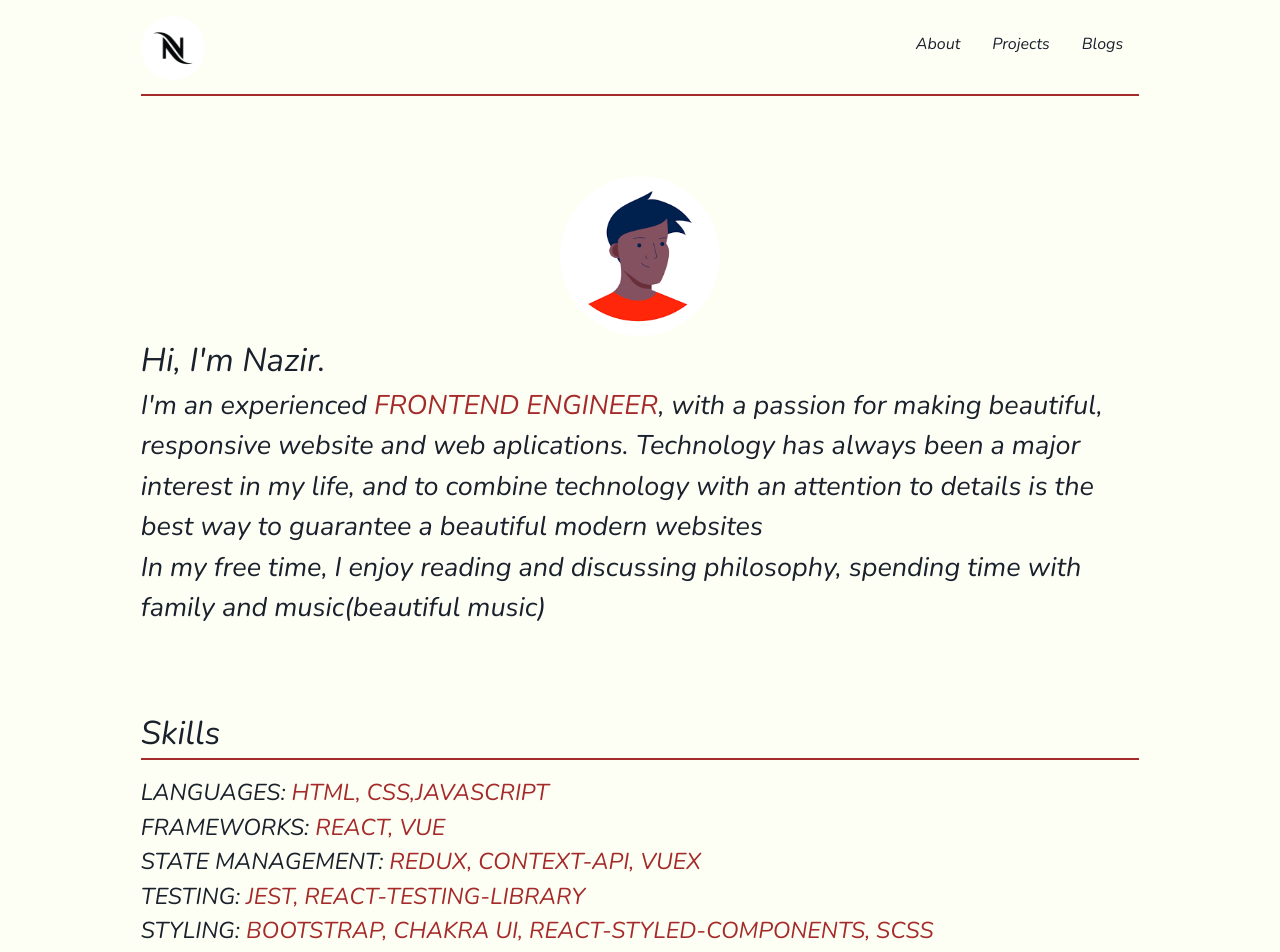
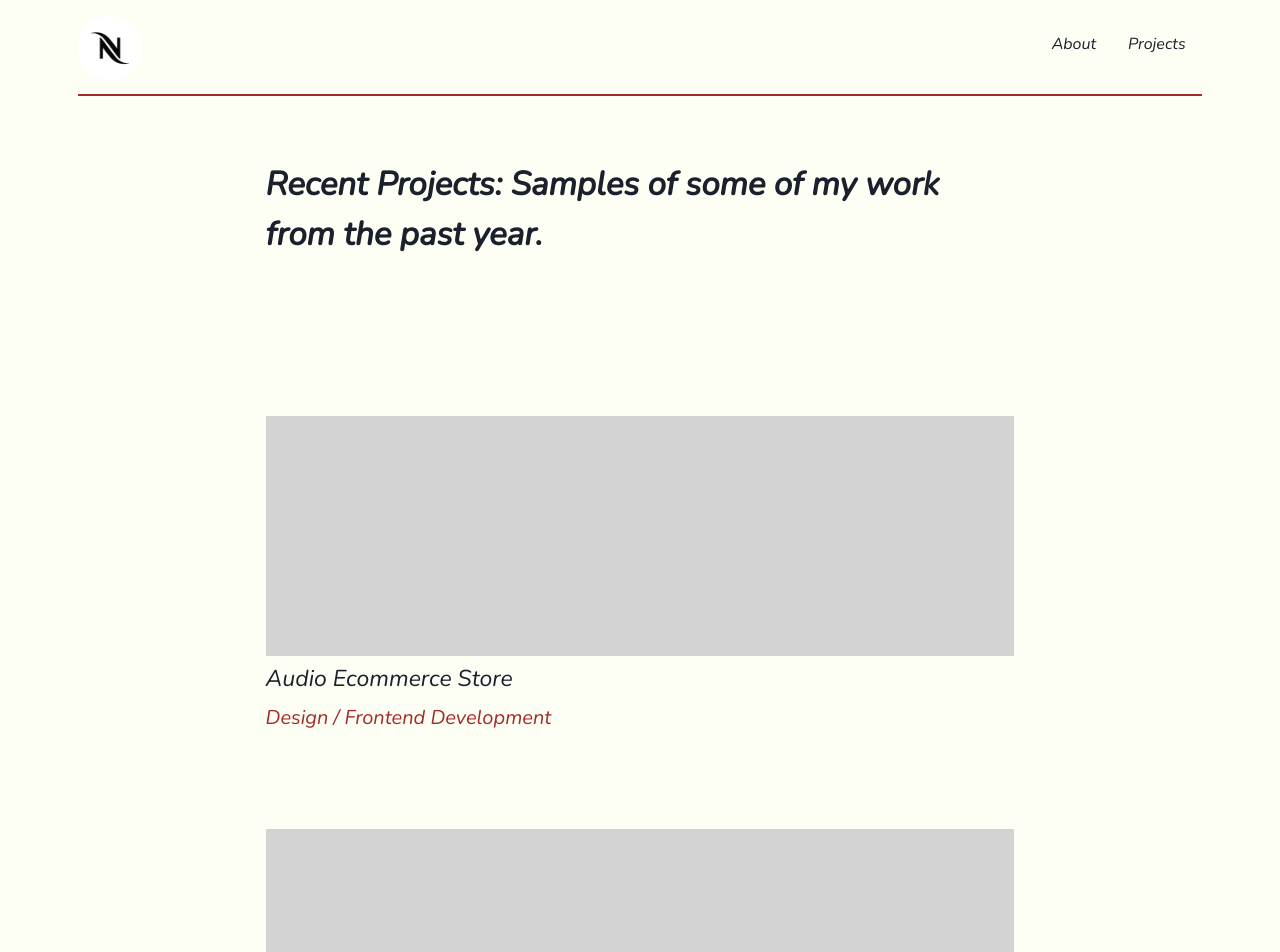
Before and after one commit to naziiriah/NazirAbubakar, a React (Create React App) app: page /projects in a window 1280 px wide. Shown: the top 952 px of the page. Built offline with nearby package versions, Linux system fonts and the light colour scheme.

Commit message:
mobile view and email feature updated

```diff
--- a/src/App.js
+++ b/src/App.js
@@ -1,17 +1,27 @@
 import Header from "./components/head";
 import Home from "./components/home.body";
+import Project from "./components/project.body";
+import { Container } from '@chakra-ui/react'
 import {
-  Container
-} from '@chakra-ui/react'
+  BrowserRouter,
+  Routes,
+  Route
+} from "react-router-dom";
 
 
 function App() {
   return (
+    <BrowserRouter>
+    <Container className="App" width={["100%", "100%", "100%", "100%"]}  bgColor="#fdfff5" marginTop="-1rem" height="150rem" maxWidth="1440">
+    <Header/>
+    <Routes>
+        <Route path ="/" element={<Home/>}/>
+        <Route path="/projects" element= {<Project/>}/>
+    </Routes>
 
-      <Container className="App" width={["100%", "100%", "100%", "100%"]} height="200rem" bgColor="#fdfff5" marginTop="-1rem" maxWidth="1440">
-        <Header/>
-        <Home/>
       </Container>
+    </BrowserRouter>
+
 
   );
 }
--- /dev/null
+++ b/src/components/Email.js
@@ -0,0 +1,44 @@
+import {
+    Modal,
+    ModalOverlay,
+    ModalContent,
+
+    ModalFooter,
+    ModalBody,
+    ModalCloseButton,
+
+    Button,
+    useDisclosure,
+    Box
+
+  } from '@chakra-ui/react'
+
+const EmailDisplay = () => {
+
+        const { isOpen, onOpen, onClose } = useDisclosure()
+
+        return (
+          <>
+            <Button  borderStyle="solid" borderWidth="3px" bgColor="#fdfff5" borderColor="brown" my="5rem" onClick={onOpen} height="5rem" width={["10rem", "14rem", "17rem", "17rem"]} cursor="pointer" _hover={{width:"18rem"  }}>Email Me</Button>
+
+            <Modal closeOnOverlayClick={false} isOpen={isOpen} onClose={onClose}>
+              <ModalOverlay />
+              <ModalContent>
+
+                <ModalCloseButton />
+                <ModalBody pb={6}>
+
+                </ModalBody>
+
+                <ModalFooter>
+                  <Button colorScheme='blue' mr={3}>
+                    Send
+                  </Button>
+                </ModalFooter>
+              </ModalContent>
+            </Modal>
+          </>
+        )
+}
+
+export default EmailDisplay;
--- a/src/components/head.js
+++ b/src/components/head.js
@@ -1,15 +1,16 @@
 import { Image } from "@chakra-ui/image";
 import { Box } from "@chakra-ui/layout";
 import Logo from "../image/n-logo.png"
+import { Link } from "react-router-dom";
 const Header = () => {
     return (
-        <Box as="header" maxWidth="90rem" width="80%" borderBottomStyle="solid" borderBottomColor="brown" borderBottomWidth="2px" height="7rem" margin="auto" display="flex" justifyContent="space-between">
+        <Box as="header" maxWidth="90rem" width="90%" borderBottomStyle="solid" borderBottomColor="brown" borderBottomWidth="2px" height="7rem" margin="auto" display="flex" justifyContent="space-between">
             <Image src={Logo} height="4rem" width="4rem" borderRadius="50%" alt="logo of me" marginTop="2rem"/>
 
             <Box as="ul" display="inline-flex" listStyleType="none" marginTop="3rem" fontWeight="550">
-                <Box as="li" textTransform="capitalize"  mx="1rem" _hover={{cursor:"pointer", color:"brown"}}>About</Box>
-                <Box as="li" textTransform="capitalize" mx="1rem" _hover={{cursor:"pointer", color:"brown"}}>projects</Box>
-                <Box as="li" textTransform="capitalize" textDecoration="none" mx="1rem" _hover={{cursor:"pointer", color:"brown"}}>blogs</Box>
+                <Link to="/"><Box as="li" textTransform="capitalize"  mx="1rem" _hover={{cursor:"pointer", color:"brown"}}>About</Box></Link>
+                <Link to="/projects"><Box as="li" textTransform="capitalize" mx="1rem" _hover={{cursor:"pointer", color:"brown"}}>projects</Box></Link>
+
             </Box>
         </Box>
         );
--- a/src/components/home.body.js
+++ b/src/components/home.body.js
@@ -1,34 +1,10 @@
-import { Box, Image, Flex, Icon, Text } from "@chakra-ui/react";
-import { useState } from "react";
+import { Box, Image, Text } from "@chakra-ui/react";
 import imageOfman from "../image/images.png"
-import projOne from "../image/projects/preview.jpg"
-import projTwo from "../image/projects/preview1.jpg"
-import { IoIosArrowBack,IoIosArrowForward } from 'react-icons/io'
-import ContactForm from "./contactForm"
+import ContactForm from "./contactForm";
 
 
 const Home = () => {
-    const data = [{
-        id:1,
-        title:"audiophile ecommerce website",
-        description:" We have a large showroom and luxury demonstration rooms available for you to brow",
-        image:projOne,
-        liveUrl:"",
-        github:""
-    },
-    {
-        id:2,
-        title:"product feedback app",
-        description:"product application",
-        image:projTwo,
-        liveUrl:"",
-        github:""
 
-    }
-]
-
-
-    const [projects, setProject] = useState(data[1])
     return (
         <Box as="article"  maxWidth="90rem" width="80%"   height="50rem" margin="auto" marginTop="5rem">
             <Box as="section" margin="auto">
@@ -49,17 +25,6 @@ const Home = () => {
                         In my free time, I enjoy reading and discussing philosophy, spending time with family and music(beautiful music)
                 </Box>
             </Box>
-            <Box as="section" my="5rem" >
-                <Box as="h2" fontSize="33px" my="1rem" borderBottomColor="brown"
-              borderBottomStyle="solid" borderBottomWidth="2px">Skills</Box>
-                <Box as="ul" textTransform="uppercase" listStyleType="none" fontSize="23px">
-                    <Box as="li">languages: <Box as="span" color="brown" >html, css,javascript </Box></Box>
-                    <Box as="li">frameworks: <Box as="span" color="brown" >react, vue </Box></Box>
-                    <Box as="li">state management: <Box as="span" color="brown">redux, context-api, vuex</Box></Box>
-                    <Box as="li">testing: <Box as="span" color="brown">Jest, react-testing-library  </Box></Box>
-                    <Box as="li">styling: <Box as="span" color="brown" >bootstrap, chakra UI, react-styled-components, scss </Box></Box>
-                </Box>
-            </Box>
 
             <Box as="section">
             <Box as="h2" fontSize="33px"
@@ -77,44 +42,9 @@ const Home = () => {
             <Text as="h2" color="brown" fontSize="27px" my="1.3rem" > FRONT END DEVELOPMENT</Text>
             <Text as="p" fontSize="27px"
              width="100%" marginBottom="2rem">
-                Front End Development is building out the visual components of a website. Using HTML, CSS , and Javascript, I build fast, interactive websites. This also may include a CMS, API's or other integrations.</Text>
-                <Box width="100%" my="3rem" height="60rem"></Box>
-                <Box width="100%" my="3rem" height="60rem">
-
-                        <Flex  flexDirection={["row","column"]} width={["100%", "100%", "100%","60%" ]} margin="auto" justify="space-between" >
-                            <Flex justify="center">
-
-                                <Image className="imageHolder" src={projects.image} alt={projects.title} width="100%" margin="auto" height="40rem" py="1rem" cursor="pointer" boxShadow="xl" borderRadius="20rem"  _hover={{}}/>
-
-                            </Flex>
-                            <Flex width="100px" margin="auto" justify="space-between" >
-                            <Icon as={ IoIosArrowBack } fontSize="33px" marginTop="170px" cursor="pointer" _hover={{color:"brown"}} onClick={() => setProject(data[0]) } />
-                            <Icon as={ IoIosArrowForward } fontSize="33px" marginTop="170px" cursor="pointer" _hover={{color:"brown"}} onClick={() => setProject(data[1]) }/>
-                            </Flex>
-
-                            <Box width="100%" height ="30rem">
-                                <Box as="h2" textAlign="center"><Box as="span" fontSize="1.1rem" textTransform="uppercase">{projects.title}</Box></Box>
-                                <Box as="h2" textAlign="center"><Box as="span" fontSize="1.1rem" textTransform="uppercase"  >{projects.description}</Box></Box>
-                                <Box as="h2" textAlign="center"> <Box as="span" fontSize="1.1rem" textTransform="uppercase" >{projects.github}</Box></Box>
-                                <Box as="h2" textAlign="center"><Box as="span" fontSize="1.1rem" textTransform="uppercase" >{projects.liveUrl}</Box></Box>
-                            </Box>
-                        </Flex>
-                </Box>
-                <Box width="100%" my="3rem" height="10rem">
-
-                </Box>
-
+                Front End Development is building out the visual components of a website. Using my frontend skills, I build fast, interactive websites. This also may include a CMS, API's or other integrations.</Text>
             </Box>
-
-                <Box display="flex" justifyContent="space-between" flexDirection={["column", "column", "row", "row"]} width={["100%","100%","90%","80%"]} height={["60rem", "80rem","40rem", "40rem"]} >
-                    <Box height="10rem" width="20rem" bgColor="red"></Box>
-                    <Box height="10rem" width="20rem" bgColor="blue"></Box>
-                </Box>
-
-            <Box>
-                <Text as="h3">Interested in doing a project together ? </Text>
-                <ContactForm/>
-            </Box>
+            <ContactForm/>
         </Box>
     );
 }
--- /dev/null
+++ b/src/components/project.body.js
@@ -0,0 +1,50 @@
+import {
+    Box,
+    Text
+ } from "@chakra-ui/react";
+import ContactForm from "./contactForm";
+
+
+const Project = () => {
+    return (
+        <Box width="100%" height="100rem">
+            <Text as="h2" width={[ "90%", "80%","80%","60%"]}
+            my="1rem"
+            height="10rem" fontSize="33px" py="4rem" alignSelf="center" margin="auto" fontWeight="600" >
+            Recent Projects: Samples of some of my work from the past year.
+            </Text>
+
+            <Box as="article" width={[ "90%", "80%","80%","60%"]} margin="auto" mt="10rem" height="120rem">
+                <Box as="section">
+                    <Box width="100%" height="15rem" bgColor="lightgrey"></Box>
+                    <Text as="h3" my=".4rem" fontSize="23px" width="100%">Audio Ecommerce Store</Text>
+                    <Text as="h3" color="brown" fontStyle="italic" fontSize="20px" width="100%">Design / Frontend Development</Text>
+                </Box>
+
+                <Box as="section" my="6rem" height="30rem">
+                    <Box width="100%" height="15rem" bgColor="lightgrey"></Box>
+                    <Text as="h3" my=".4rem" fontSize="23px" width="100%">Product Feedback App</Text>
+                    <Text as="h3" color="brown" fontStyle="italic" width="100%" fontSize="20px">Frontend / Customer / Unit Testing</Text>
+                </Box>
+
+                <Box as="section" height="30rem">
+                    <Box width="100%" height="15rem" bgColor="lightgrey"></Box>
+                    <Text as="h3" my=".4rem" fontSize="23px" width="100%">Ip Address Tracker</Text>
+                    <Text as="h3" color="brown" fontStyle="italic"  width="100%" fontSize="20px">Frontend Development / API </Text>
+                </Box>
+
+                <Box as="section" my="6rem" height="30rem">
+                    <Box width="100%" height="15rem" bgColor="lightgrey"></Box>
+                    <Text as="h3" my=".4rem" fontSize="23px" width="100%">Static Job Listing</Text>
+                    <Text as="h3" color="brown" fontStyle="italic" width="100%" fontSize="20px">Design </Text>
+                </Box>
+
+
+            </Box>
+            <ContactForm/>
+
+        </Box>
+     );
+}
+
+export default Project;
```
Also changed, not shown: src/components/contactForm.js (+6 -19 lines).
